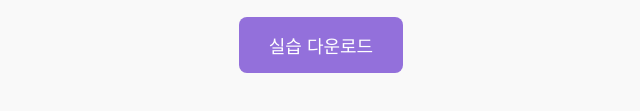
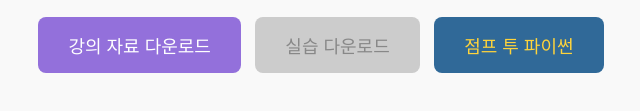
Before and after one commit to mukhoplus/MukhoLab, a website: page public/index.html in a window 1280 px wide. Shown: the part 453-564 px from the top of the page, without its empty margins (319-959 px from the left). Drawn offline with Linux system fonts and the light colour scheme.

Commit message:
Chore: 버튼 추가

```diff
--- a/package.json
+++ b/package.json
@@ -5,12 +5,15 @@
   "main": "server.js",
   "scripts": {
     "test": "echo \"Error: no test specified\" && exit 1",
-    "start": "node server.js"
+    "start": "nodemon server.js"
   },
   "keywords": [],
   "author": "",
   "license": "ISC",
   "dependencies": {
     "express": "^5.1.0"
+  },
+  "devDependencies": {
+    "nodemon": "^3.1.10"
   }
 }
--- a/public/index.html
+++ b/public/index.html
@@ -9,6 +9,16 @@
       margin-top: 50px;
       font-family: sans-serif;
       background-color: #f9f9f9;
+      user-select: none;
+    }
+
+    .clock-image {
+      max-width: 400px;
+      margin: 30px auto;
+    }
+
+    iframe {
+      pointer-events: none;
       user-select: none;
     }
 
@@ -24,14 +34,17 @@
       display: inline-block;
     }
 
-    .clock-image {
-      max-width: 400px;
-      margin: 30px auto;
+    .download-button:disabled,
+    .download-button.disabled {
+      background-color: #cccccc;
+      color: #888888;
+      cursor: not-allowed;
+      pointer-events: none;
     }
 
-    iframe {
-      pointer-events: none;
-      user-select: none;
+    .python-button {
+      background-color: #306998;
+      color: #ffd43b;
     }
   </style>
 </head>
@@ -42,14 +55,32 @@
     height="400"
     style="border: none;"
   ></iframe>
+  <div class="content">
     <p>
       <a
         class="download-button"
-      href="https://colab.research.google.com/drive/1lxVDnOl9GkqhaT07axS9QfomFtNKV6KU?usp=sharing"
+        href="https://drive.google.com/drive/folders/1JhEOnJDNgnnz4UXuxMZJkQdZ1BYexq_j?usp=drive_link"
         target="_blank"
+      >
+        강의 자료 다운로드
+      </a>
+      <a
+        class="download-button disabled"
+        href="#"
+        target="_blank"
+        style="margin-left: 10px;"
       >
         실습 다운로드
       </a>
+      <a
+        class="download-button python-button"
+        href="https://wikidocs.net/book/1"
+        target="_blank"
+        style="margin-left: 10px;"
+      >
+        점프 투 파이썬
+      </a>
     </p>
+  </div>
 </body>
 </html>
--- a/server.js
+++ b/server.js
@@ -1,9 +1,9 @@
-const express = require('express');
-const path = require('path');
+const express = require("express");
+const path = require("path");
 const app = express();
 const PORT = 3000;
 
-app.use(express.static(path.join(__dirname, 'public')));
+app.use(express.static(path.join(__dirname, "public")));
 
 app.listen(PORT, () => {
   console.log(`Server is running at http://localhost:${PORT}`);
```
Lines whose indentation alone changed are shown as unchanged.
